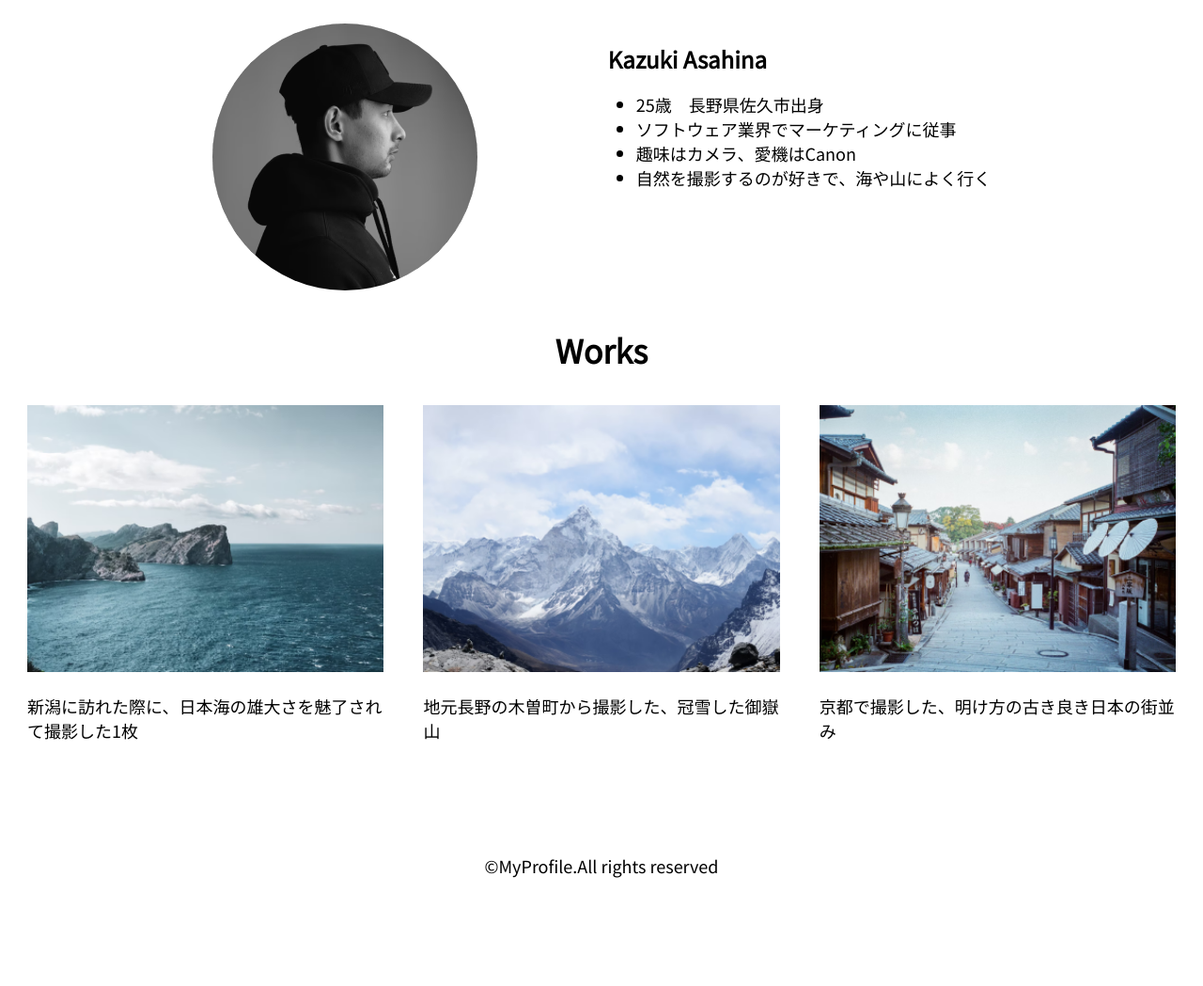
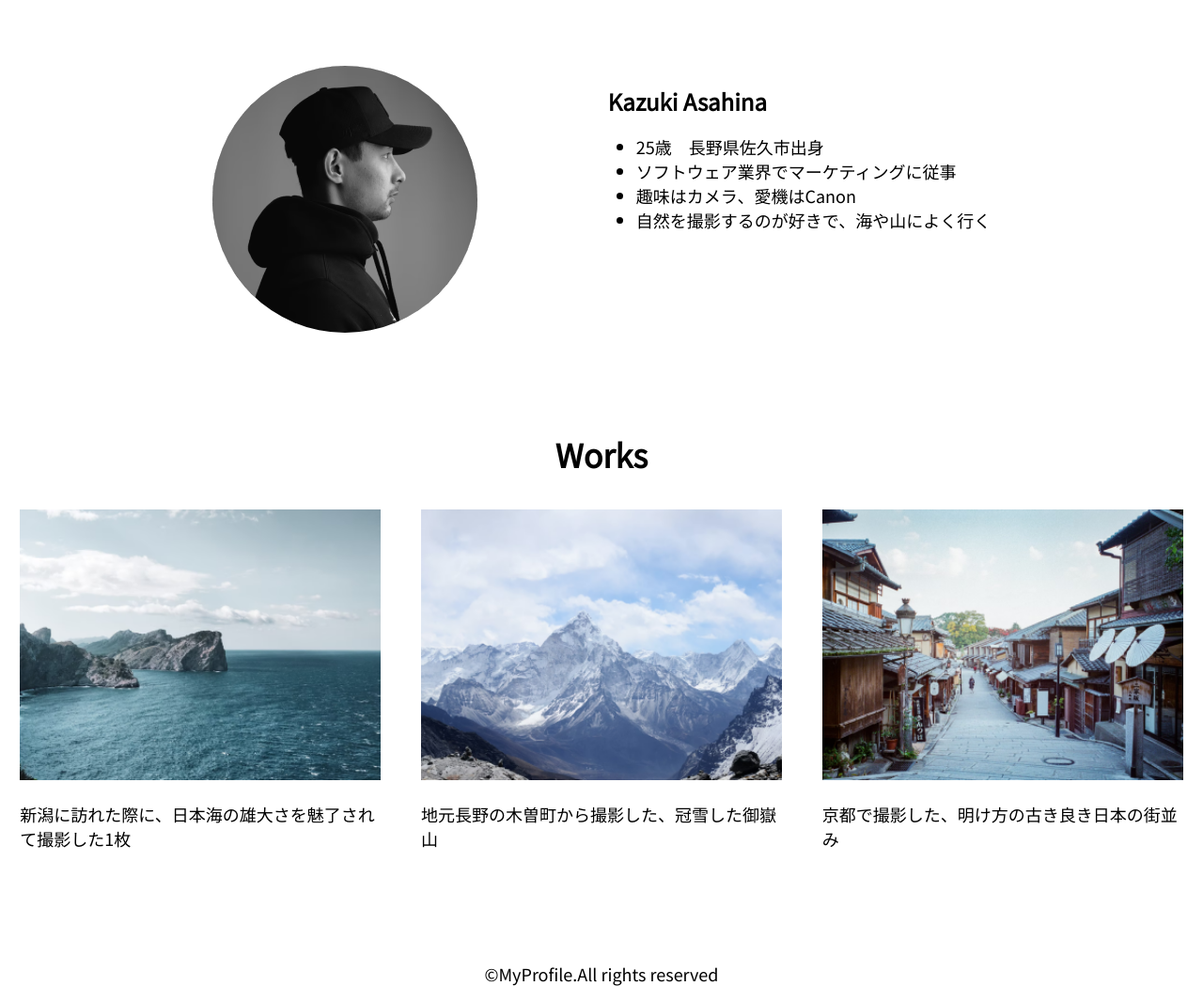
Before and after one commit to nakayama0206/html-css-practical, a plain HTML site: page kadai_001/index.html in a window 1280 px wide. Shown: the part 792-1841 px from the top of the page at 94% size. Before the commit the page ends 1734 px from the top, so only its background shows below. Drawn offline with Linux system fonts and the light colour scheme.

Commit message:
Add files via upload

```diff
--- a/kadai_001/style.css
+++ b/kadai_001/style.css
@@ -14,6 +14,7 @@ footer {
 /* 横幅設定 */
 body {
     min-width: 960px;
+    margin: 0;
 }
 /* ヘッダー */
 header {
@@ -74,7 +75,7 @@ header {
 #about-section {
     margin-top: 73px;
     max-width: 1440px;
-    margin: 0 auto;
+    /* margin: 0 auto; */
 }
 .about-container {
     display: flex;
@@ -125,7 +126,7 @@ h2 {
 #works-section {
     margin: 100px 0;
     max-width: 1440px;
-    margin: 0 auto;
+    /* margin: 0 auto; */
 }
 /*================
 SP用のスタイル
```
